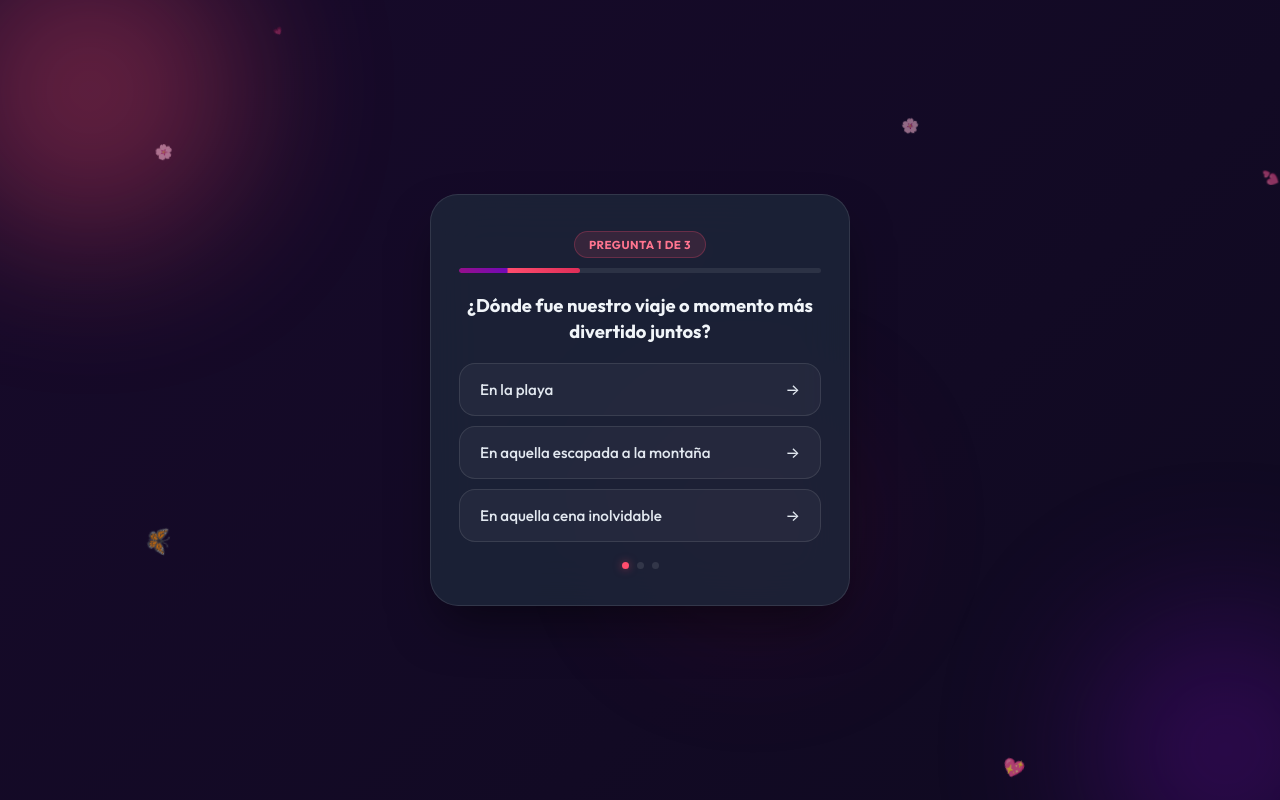
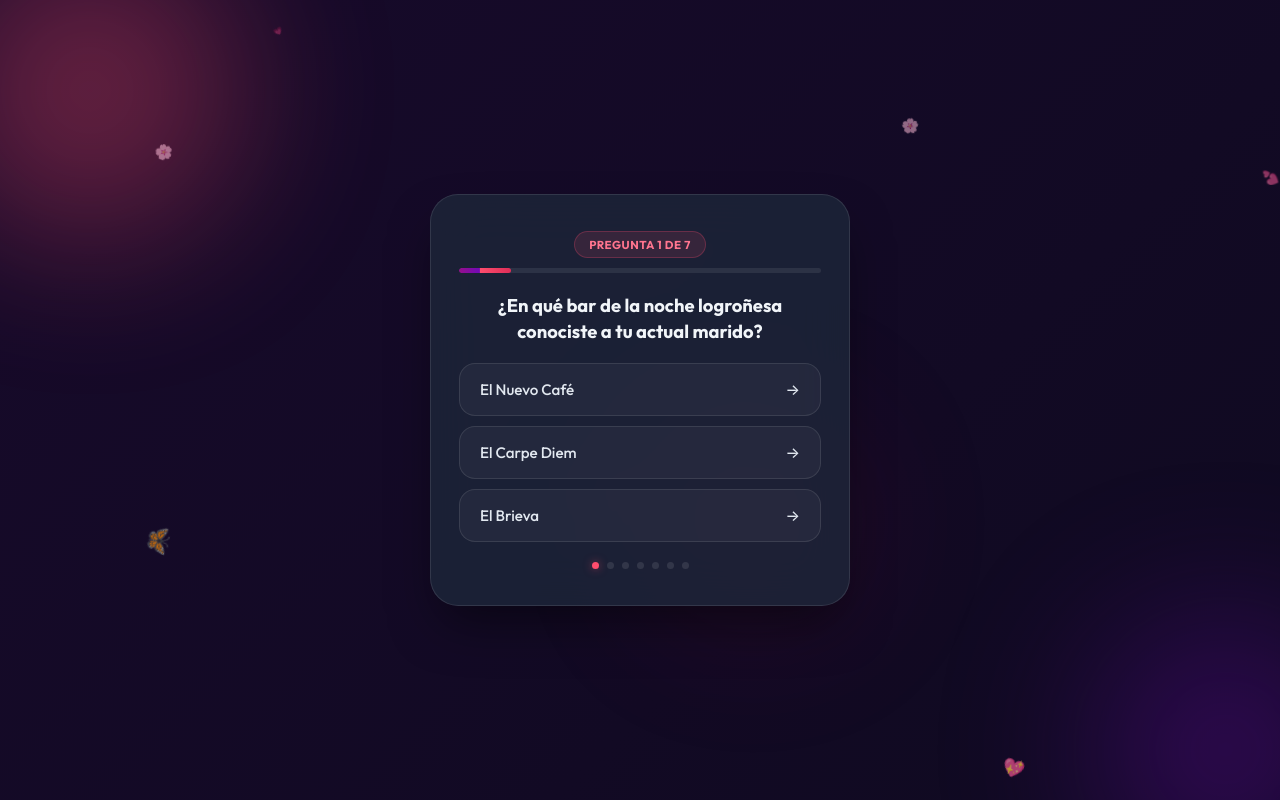
Before and after one commit to dsalcedo46/cumple-39, a plain HTML site: page index.html in a window 1280 px wide. Both pictures are taken after a click on the button "Empezar el juego 🎁". Drawn offline with nearby package versions, Linux system fonts and the light colour scheme.

Commit message:
CAmbio de las preguntas

```diff
--- a/index.html
+++ b/index.html
@@ -37,7 +37,7 @@
             </button>
             <div class="welcome-footer fade-in" style="animation-delay: 1.2s">
                 <span>✨</span>
-                <span>3 preguntas te separan de tu sorpresa</span>
+                <span>7 preguntas te separan de tu sorpresa</span>
                 <span>✨</span>
             </div>
         </div>
@@ -45,9 +45,9 @@
         <!-- PANTALLA DE QUIZ -->
         <div id="quiz-screen" class="card glass-strong hidden">
             <div class="quiz-header">
-                <span id="question-badge" class="badge badge-quiz">Pregunta 1 de 3</span>
+                <span id="question-badge" class="badge badge-quiz">Pregunta 1 de 7</span>
                 <div class="progress-track">
-                    <div id="progress" class="progress-bar-fill" style="width: 33%"></div>
+                    <div id="progress" class="progress-bar-fill" style="width: 14.285714%"></div>
                 </div>
             </div>
 
@@ -59,6 +59,10 @@
 
             <div class="quiz-dots">
                 <span class="dot active"></span>
+                <span class="dot"></span>
+                <span class="dot"></span>
+                <span class="dot"></span>
+                <span class="dot"></span>
                 <span class="dot"></span>
                 <span class="dot"></span>
             </div>
--- a/script.js
+++ b/script.js
@@ -1,19 +1,39 @@
 // ===== CONFIGURACIÓN DE PREGUNTAS =====
 const questions = [
     {
-        question: "¿Dónde fue nuestro viaje o momento más divertido juntos?",
-        options: ["En la playa", "En aquella escapada a la montaña", "En aquella cena inolvidable"],
+        question: "¿En qué bar de la noche logroñesa conociste a tu actual marido?",
+        options: ["El Nuevo Café", "El Carpe Diem", "El Brieva"],
         correct: 1
     },
     {
-        question: "¿Qué es lo que más te caracteriza cuando celebras tu cumple?",
-        options: ["Tu sonrisa constante", "Organizarlo todo a la perfección", "Pedir un deseo con ganas"],
+        question: "Ciudad europea donde desapareció el C4 por aparcar en un sitio reservado para coches eléctricos.",
+        options: ["París", "Málaga", "Roma"],
         correct: 0
     },
     {
-        question: "¿Cuántos años cumplimos hoy?",
-        options: ["38 + 1", "39 por todo lo alto", "Las dos anteriores son correctas"],
+        question: "Dos de los días más importantes de tu vida.",
+        options: ["El 23-01-1998 y el 14-06-2005", "El 7-08-2002 y el 5-05-2009", "El 17-08-2017 y el 16-08-2021"],
         correct: 2
+    },
+    {
+        question: "¿Cuál es el superhéroe más guay, molón, vamos, el p... amo?",
+        options: ["Superman", "Iron-Man", "Linterna Verde"],
+        correct: 1
+    },
+    {
+        question: "¿Qué país recorriste en tu viaje de novios con la mejor compañía?",
+        options: ["Tailandia", "Bélgica", "Italia"],
+        correct: 2
+    },
+    {
+        question: "Primer concierto que viste con David.",
+        options: ["El Canto del Loco", "Despistaos", "La Oreja de Van Gogh"],
+        correct: 1
+    },
+    {
+        question: "La refinitiva, estás a un paso de conseguir el premio. ¿Fecha de la mejor boda en la que has estado?",
+        options: ["27-06-2015", "27-06-2015", "27-06-2015"],
+        correct: [0, 1, 2]
     }
 ];
 
@@ -106,7 +126,7 @@ function checkAnswer(selectedIndex, clickedBtn) {
 
     allBtns.forEach(btn => btn.disabled = true);
 
-    if (selectedIndex === q.correct) {
+    if (Array.isArray(q.correct) ? q.correct.includes(selectedIndex) : selectedIndex === q.correct) {
         clickedBtn.classList.add('correct');
         clickedBtn.querySelector('.option-arrow').textContent = '✓';
         isTransitioning = true;
```
